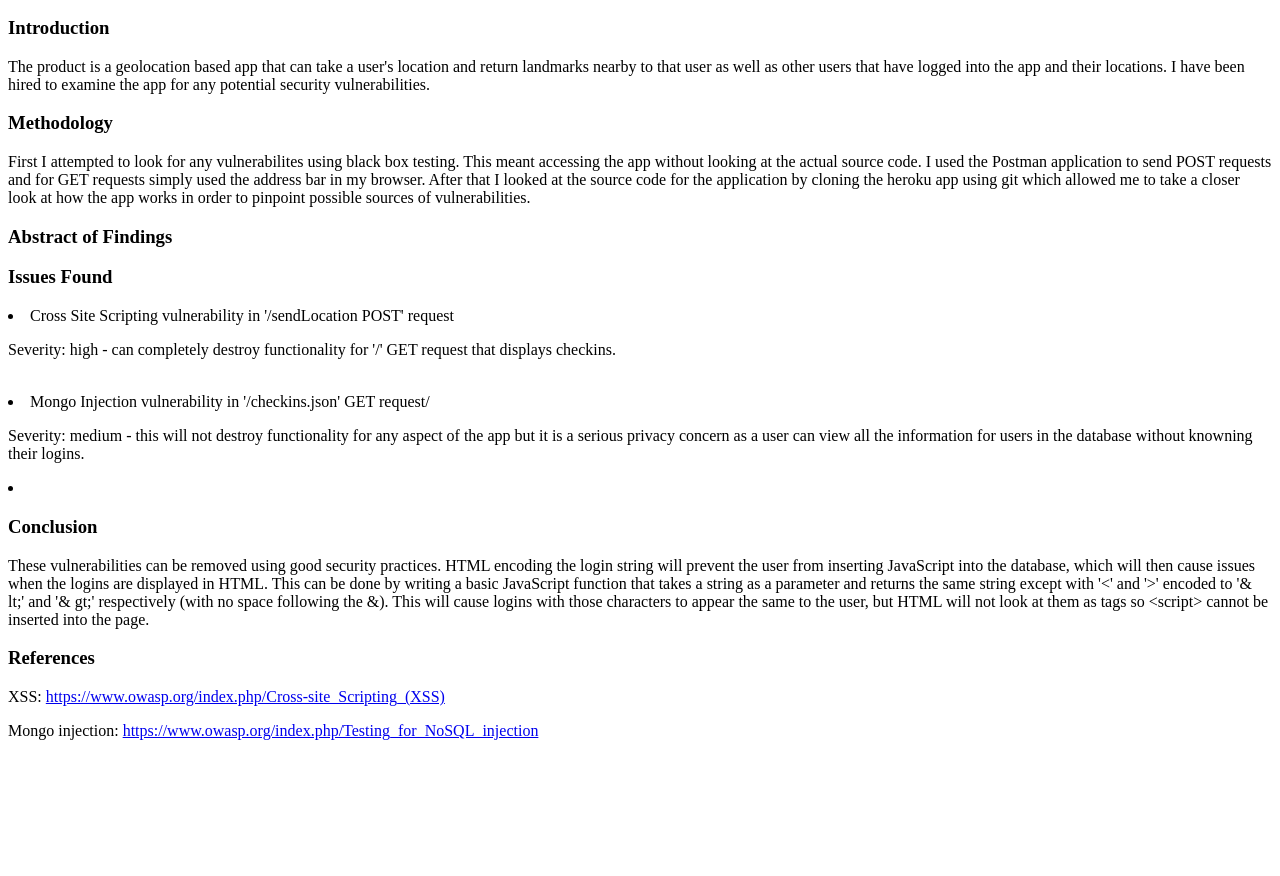
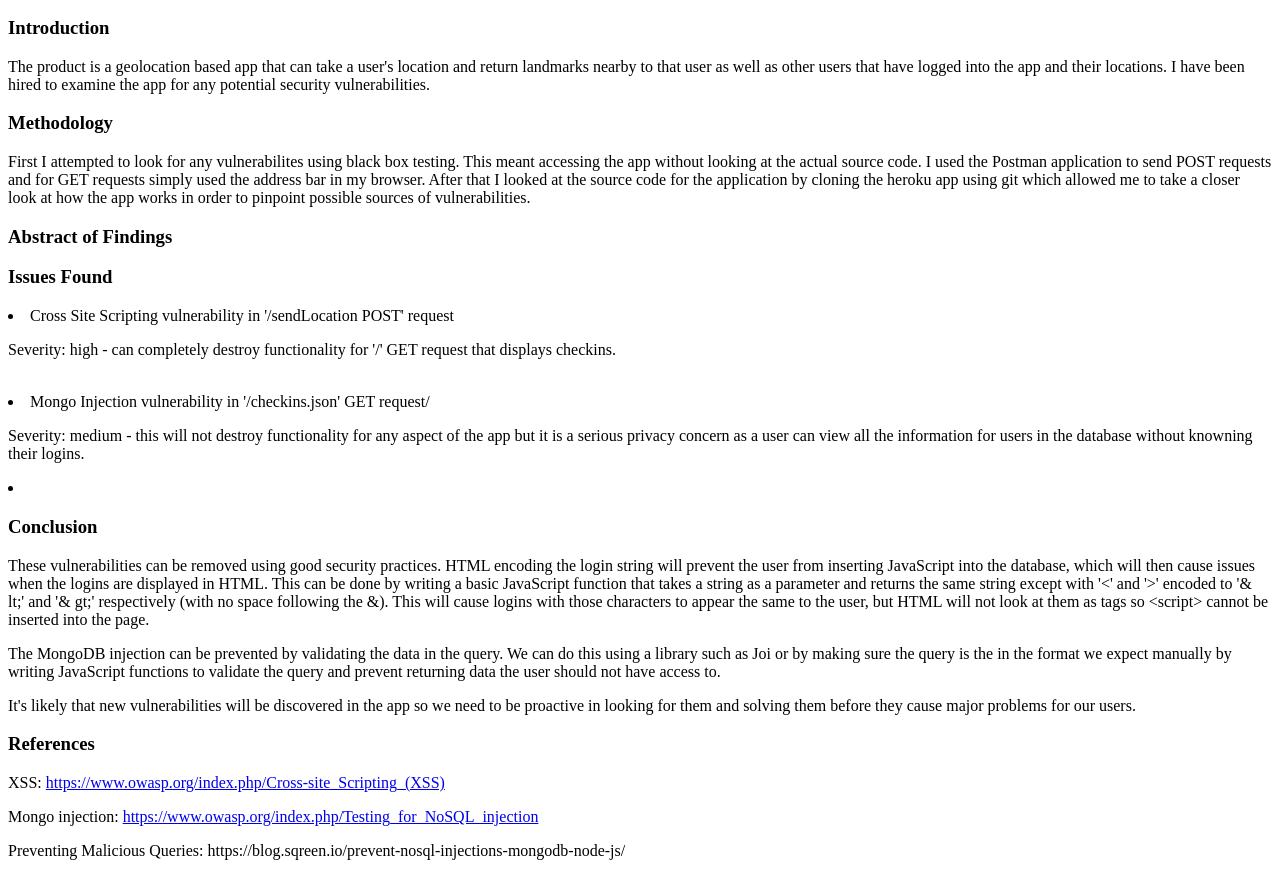
Before and after one commit to patwolfe/comp20-pwolfe, a plain HTML site: page security/index.html in a window 1280 px wide. Shown: the part 110-986 px from the top of the page. Before the commit the page ends 866 px from the top, so only its background shows below. Drawn offline with Linux system fonts and the light colour scheme.

Commit message:
Added Lab8

```diff
--- a/security/index.html
+++ b/security/index.html
@@ -57,10 +57,22 @@ basic JavaScript function that takes a string as a parameter and returns the sam
 to '& lt;' and '& gt;' respectively (with no space following the &). This will cause logins with those characters to appear the
 same to the user, but HTML will not look at them as tags so &lt;script&gt; cannot be inserted into the page.
 </p>
+<p>
+The MongoDB injection can be prevented by validating the data in the query. We can do this using a library such as Joi or by
+making sure the query is the in the format we expect manually by writing JavaScript functions to validate the query
+and prevent returning data the user should not have access to.
+</p>
+
+<p>
+
+It's likely that new vulnerabilities will be discovered in the app so we need to be proactive in looking for them and solving them before they
+cause major problems for our users.
+</p>
 
 <h3>References</h3>
 <p>XSS: <a href='https://www.owasp.org/index.php/Cross-site_Scripting_(XSS)'>https://www.owasp.org/index.php/Cross-site_Scripting_(XSS)</a></p>
 <p>Mongo injection: <a href='https://www.owasp.org/index.php/Testing_for_NoSQL_injection'>https://www.owasp.org/index.php/Testing_for_NoSQL_injection</a></p>
+<p>Preventing Malicious Queries: <a href="https://blog.sqreen.io/prevent-nosql-injections-mongodb-node-js/"></a> https://blog.sqreen.io/prevent-nosql-injections-mongodb-node-js/</p>
 
 </body>
 </html>
```
Also changed, not shown: 1 other file.
